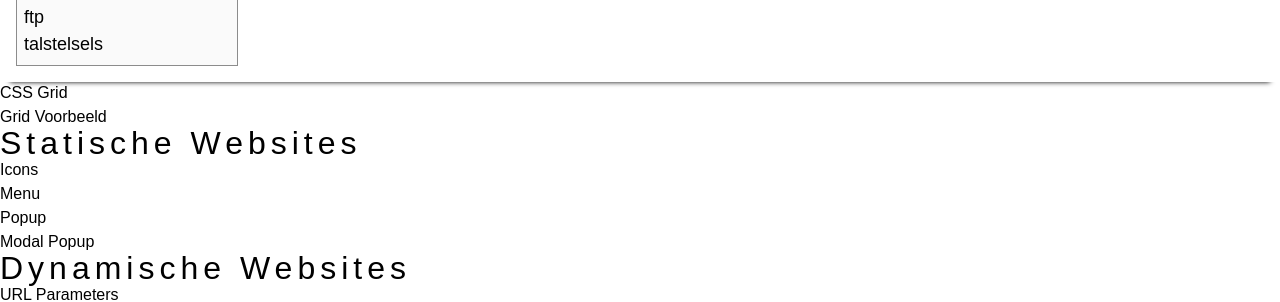
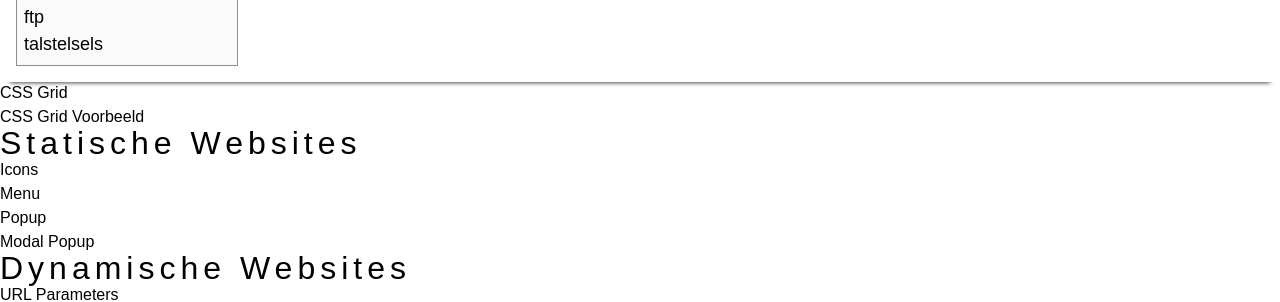
Before and after one commit to T-INFORMATICA/t-informatica.github.io, a Jekyll site: the page built from exercise.md, in a window 1280 px wide and 900 px high, scrolled down 895 px. Shown: the part 152-454 px from the top of the window. Built offline with Jekyll 4.4.1, drawn with Linux system fonts in a browser that asks for light colours; comment, search, counter and statistics services are not loaded.

Commit message:
Update courses.yml

```diff
--- a/_data/courses.yml
+++ b/_data/courses.yml
@@ -136,7 +136,7 @@
 #        - name: Grid Basisbegrippen
 #          link: "/courses/webontwikkeling/layout/grid-basisbegrippen.html"
 #          doel: "layout"
-        - name: Grid Voorbeeld
+        - name: CSS Grid Voorbeeld
           link: "/courses/webontwikkeling/layout/grid-implementatie.html"
           doel: "layout"
 #        - name: Uitbreiding
```
